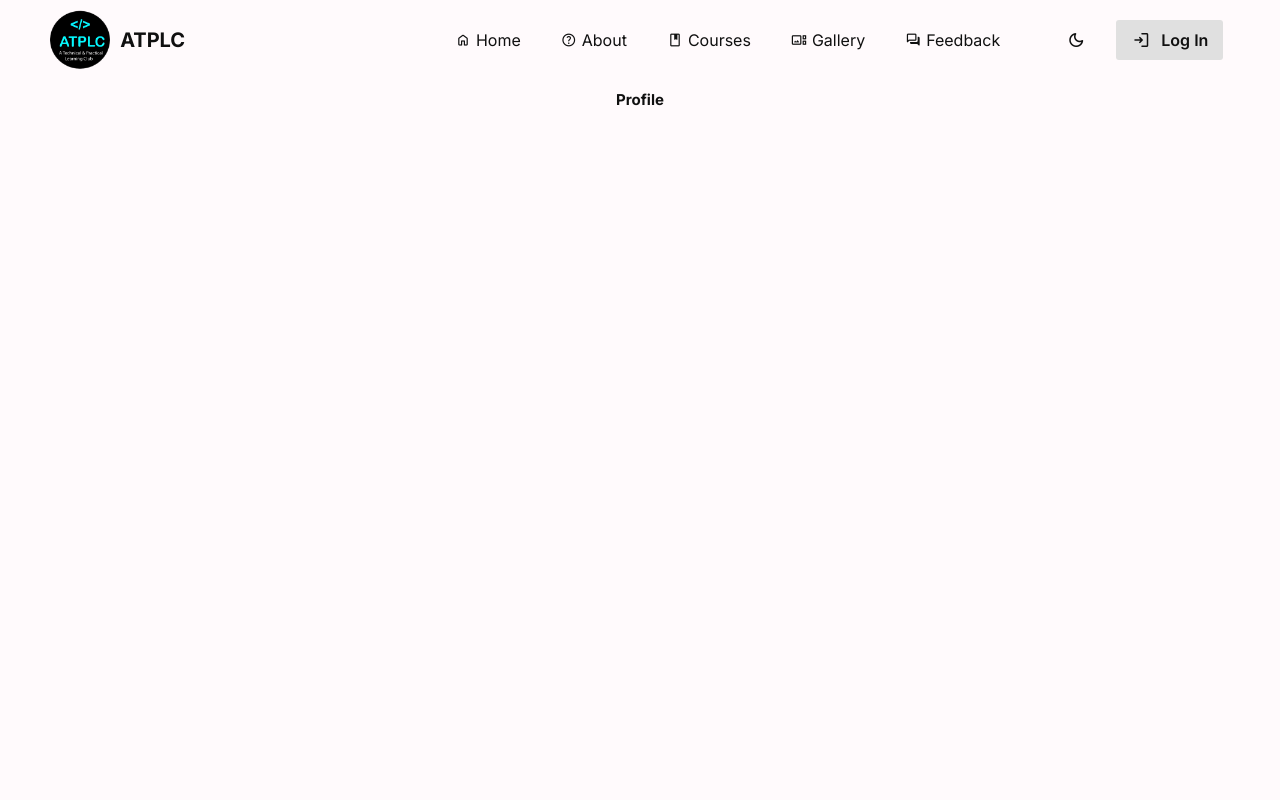
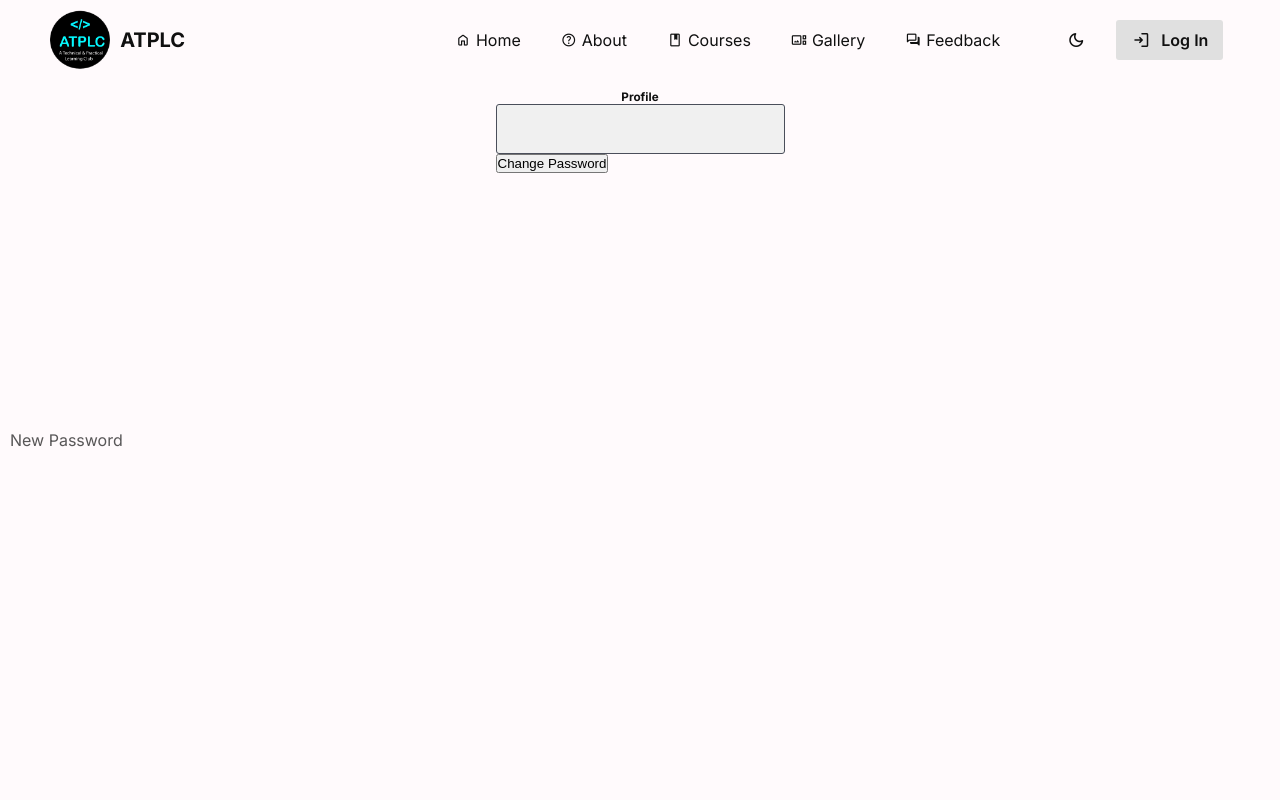
Before and after one commit to Rahulkumar703/ATPLC-Internship, a React (Create React App) app: page /profile in a window 1280 px wide. Shown: the top 800 px of the page. Built offline with nearby package versions, Linux system fonts and the light colour scheme; a web font is replaced by a local one.

Commit message:
added basic password change

```diff
--- a/src/Components/OurExperties.js
+++ b/src/Components/OurExperties.js
@@ -6,7 +6,7 @@ export default function Facilities() {
     return (
         <section className="our-experties-section">
             <div className="section-heading">
-                <h2>Our Expertiese</h2>
+                <h2>Our Expertise</h2>
             </div>
             <div className="section-body">
                 <div className="left image-box">
@@ -19,7 +19,7 @@ export default function Facilities() {
                     </Link>
                     <Link to="/internship" className="internship facility-card">
                         <img src="/Assets/Illustrator/Internship.png" alt="Internship" />
-                        <h3>Intership</h3>
+                        <h3>Internship</h3>
                     </Link>
                 </div>
                 <div className="right image-box">
--- a/src/Pages/Profile.js
+++ b/src/Pages/Profile.js
@@ -1,9 +1,44 @@
-import React from 'react'
+import axios from 'axios';
+import React, { useState } from 'react'
 
 export default function Profile() {
+    const [newPassword, setNewPassword] = useState('');
+    const changePassword = async (e) => {
+        e.preventDefault();
+
+        try {
+
+            const { data } = await axios.post('https://atplc20.pythonanywhere.com/', {
+                Username: JSON.parse(localStorage.getItem('user')).userId,
+                Password: newPassword
+            })
+
+            console.log(data);
+
+        } catch (error) {
+            console.log(error);
+        }
+        finally {
+            setNewPassword('')
+        }
+
+    }
     return (
         <section className='page profile-page'>
-            <h1>Profile</h1>
+            <div className="section-heading">
+                <h3>Profile</h3>
+            </div>
+            <div className="seciton-body">
+                <div className="change-password">
+                    <form action="" onSubmit={changePassword}>
+                        <div className="input-box">
+                            <input type="password" placeholder=' ' required id='password' onChange={(e) => { setNewPassword(e.target.value) }} />
+                            <label htmlFor="password">New Password</label>
+                        </div>
+                        <button type='submit'>Change Password</button>
+                    </form>
+                </div>
+            </div>
         </section >
     )
 }
```
